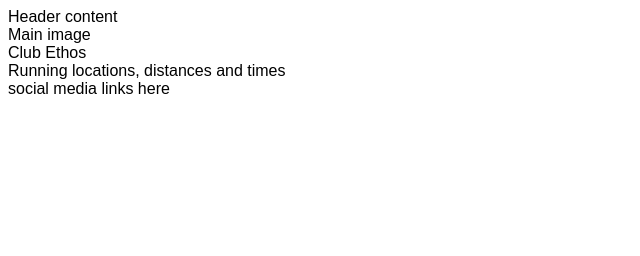
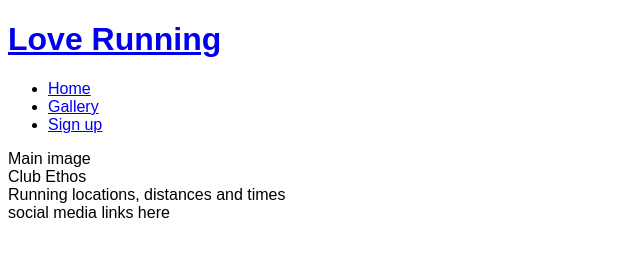
Before and after one commit to DebbieBergstrom/love-running, a plain HTML site: page index.html in a window 1280 px wide. Shown: the whole page, without its empty margins (0-640 px from the left). Drawn offline with Linux system fonts and the light colour scheme.

Commit message:
Add basic hader structure

```diff
--- a/index.html
+++ b/index.html
@@ -1,5 +1,6 @@
 <!DOCTYPE html>
 <html lang="en">
+
 <head>
     <meta charset="UTF-8">
     <meta http-equiv="X-UA-Compatible" content="IE=edge">
@@ -12,8 +13,24 @@
 
     <title>Love Running</title>
 </head>
+
 <body>
-    <header>Header content</header>
+    <header>
+        <a href="index.html">
+            <h1>Love Running</h1>
+        </a>
+        <nav>
+            <ul>
+                <li>
+                    <a href="index.html">Home</a>
+                </li>
+                <li><a href="#">Gallery</a>
+                </li>
+                <li><a href="#">Sign up</a>
+                </li>
+            </ul>
+        </nav>
+    </header>
 
     <section>
         Main image
@@ -29,4 +46,5 @@
         social media links here
     </footer>
 </body>
+
 </html>
```
